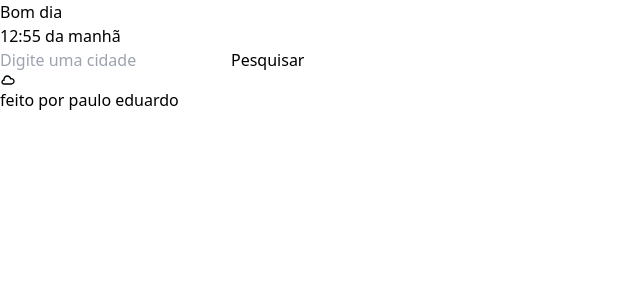
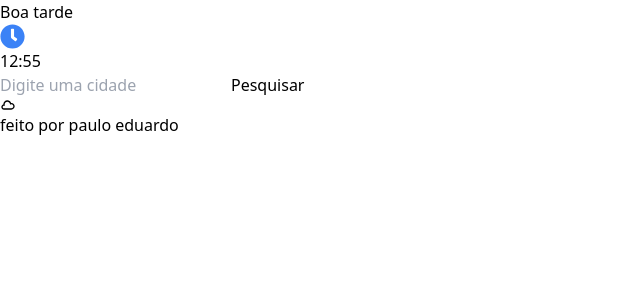
Before and after one commit to pauloesmelos/weather-api-react, a React (Vite) app: page / in a window 1280 px wide. Shown: the top 300 px of the page, without its empty margins (0-640 px from the left). Built offline with nearby package versions, Linux system fonts and the light colour scheme.

Commit message:
added clock icon and current time

```diff
--- a/src/Home.jsx
+++ b/src/Home.jsx
@@ -1,11 +1,18 @@
 import React from 'react';
 import FormSearch from './components/FormSearch';
-import {} from 'react-icons';
+import { FaClock   } from 'react-icons/fa';
 
 const Home = () => {// BOM DIA ! BOA NOITE IMPLEMENTAR
   const isDay = () => {
     const hour = new Date().getHours();
-    return (hour > 6) && (hour < 18) ? true : false;
+    let hello = "";
+    if((hour > 6) && (hour < 12))
+      hello = "Bom dia";
+    else if((hour >= 12) && (hour < 18))
+      hello = "Boa tarde";
+    else
+      hello = "Boa noite";
+    return hello;
   }
   const time = () => {
     const hour = new Date().getHours();
@@ -16,13 +23,14 @@ const Home = () => {// BOM DIA ! BOA NOITE IMPLEMENTAR
   return (
     <main>
       <div className="bg-gray-100 relative g-gray-100 w-full py-5 z-30 flex flex-col sm:flex-row
-      sm:gap-5 justify-center items-center">
+      sm:gap-3 justify-center items-center">
         <h2 className="text-slate-500 text-2xl sm:text-3xl font-serif text-center font-bold before:inline-block
         before:-z-20 relative before:w-3 before:h-3 before:bg-yellow-300 before:mr-[-12px]">
-          {isDay ? "Bom dia" : "Boa noite"}
+          {isDay()}
         </h2>
+        <FaClock  size={25} color="rgb(59,130,246)" />
         <div>
-          <span className="text-gray-400 text-[.8rem] sm:text-sm">{time()} da manhã</span>
+          <span className="text-gray-400 text-[.8rem] sm:text-sm">{time()}</span>
         </div>
       </div>
       <div className="bg-gray-100 bg-cover bg-center bg-no-repeat
```
